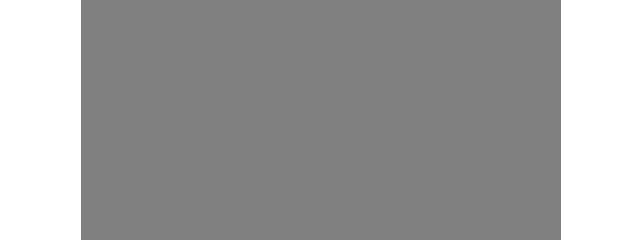
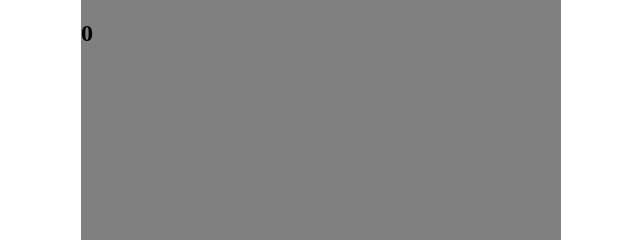
Before and after one commit to YasaiRa-men/Game-Templete, a plain HTML site: page index.html in a window 1280 px wide. Shown: the top 240 px of the page, 319-959 px from the left. Drawn offline with Linux system fonts and the light colour scheme.

Commit message:
Update index.html

```diff
--- a/index.html
+++ b/index.html
@@ -51,6 +51,9 @@
             z-index: 3;
         }
 
+        #Score {
+            position: absolute;
+        }
         #target {
             background-color: brown;
             width: 30px;
@@ -76,6 +79,7 @@
 
             <div id="targetField"></div>
             <div id="target"></div>
+            <h2 id="Score">0</h2>
 
             <div id="gameTitle">
                 <div>避けゲー</div>
```
